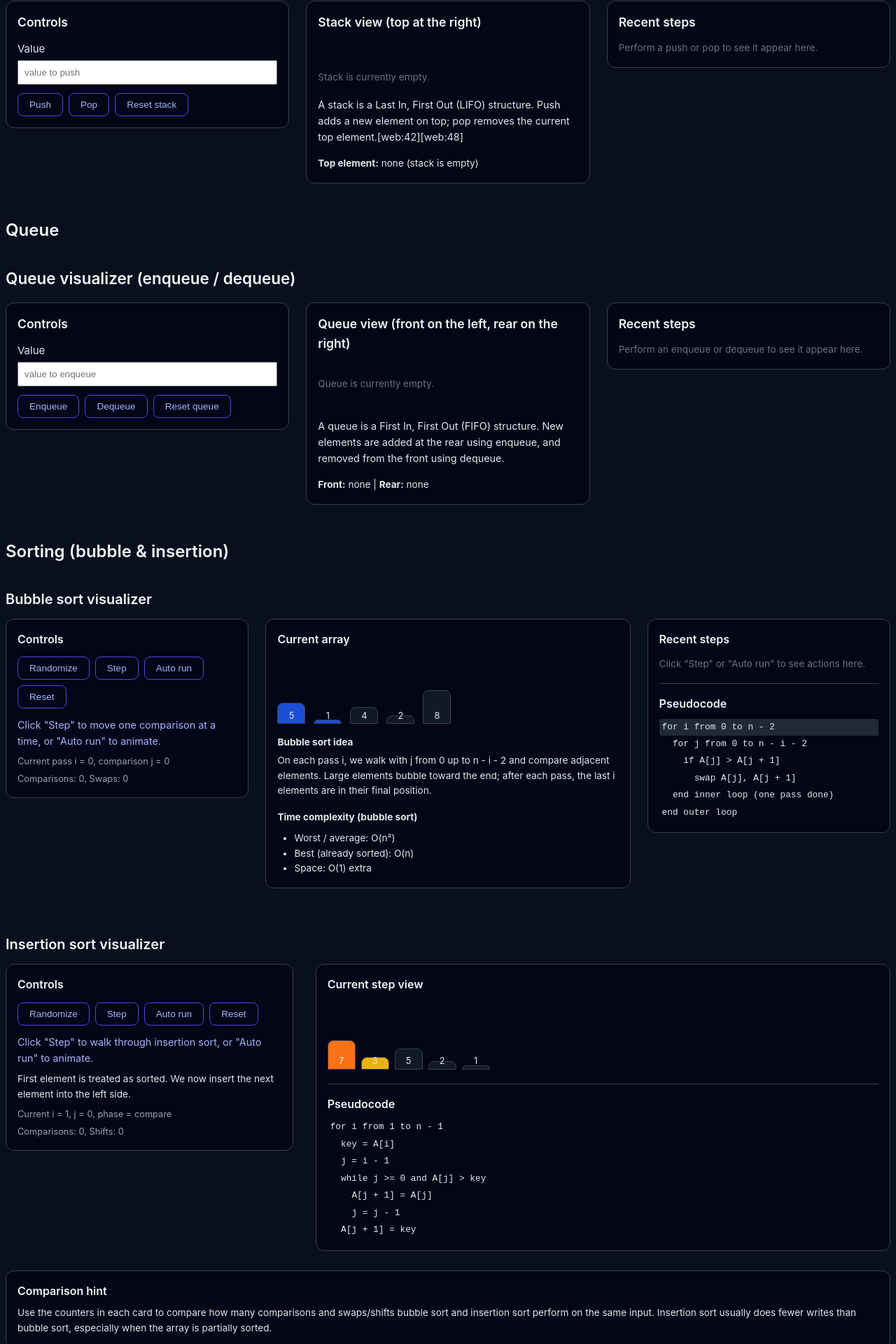
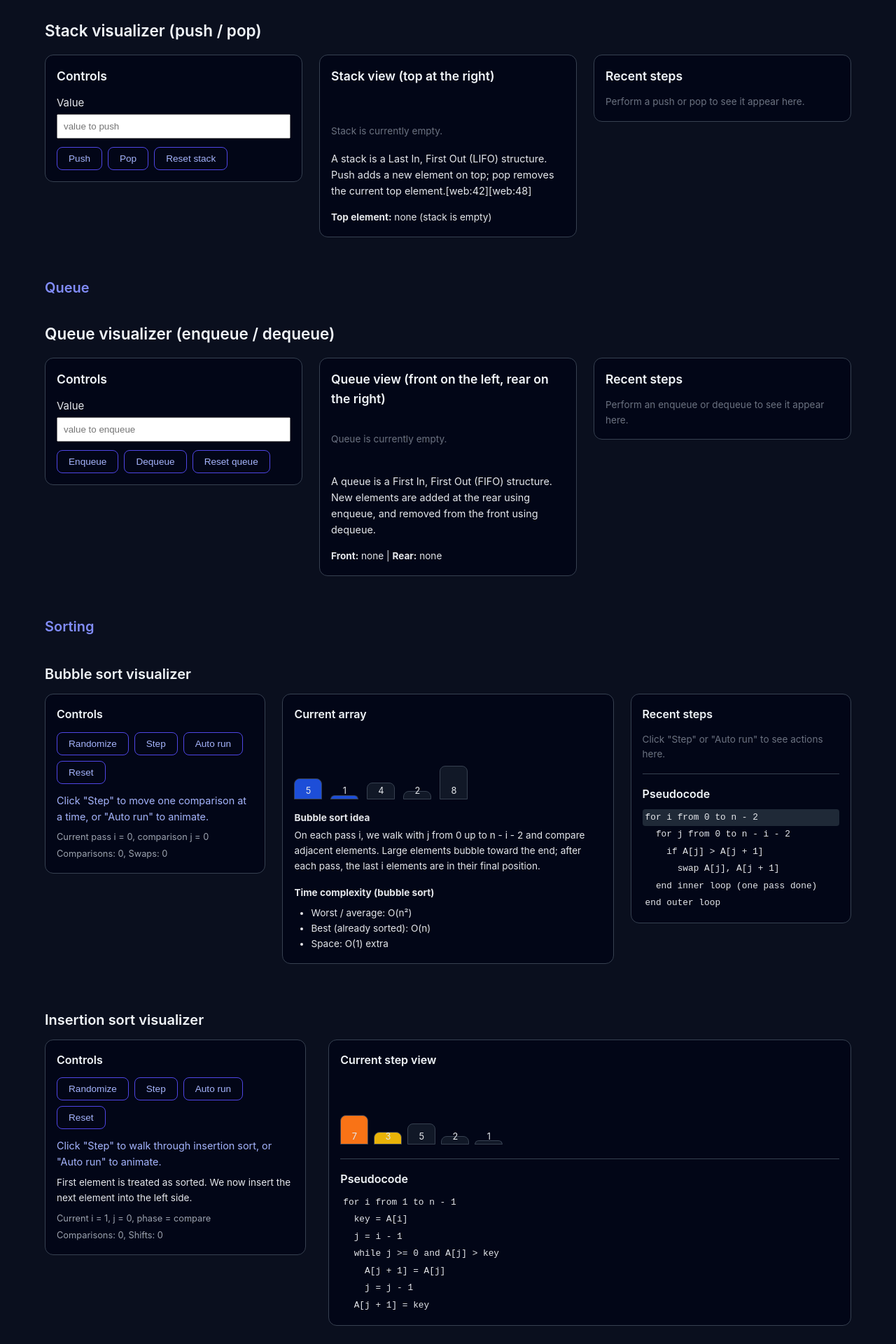
Before and after one commit to Alan-K-Biju-7/AlgoVista, a React (Create React App) app: page /simulator in a window 1280 px wide. Shown: the part 867-2787 px from the top of the page at 70% size. Built offline with nearby package versions, Linux system fonts and the light colour scheme.

Commit message:
add max-width centered layout and section headings to simulator page

```diff
--- a/src/pages/SimulatorPage.jsx
+++ b/src/pages/SimulatorPage.jsx
@@ -6,63 +6,63 @@ import InsertionSortVisualizer from '../modules/sorting/InsertionSortVisualizer'
 
 function SimulatorPage() {
   return (
-    <div style={{ paddingInline: '0.5rem' }}>
-      <h1 style={{ marginBottom: '1.5rem' }}>Live DSA simulator</h1>
+    <div
+      style={{
+        maxWidth: '1200px',
+        margin: '0 auto',
+        padding: '2rem 1.5rem',
+      }}
+    >
+      <h1 style={{ marginBottom: '0.4rem', fontSize: '2rem' }}>
+        Live DSA simulator
+      </h1>
+      <p style={{ color: '#94a3b8', marginBottom: '2.5rem', fontSize: '0.95rem' }}>
+        Step through data structures and algorithms one operation at a time.
+      </p>
 
-      <section style={{ marginBottom: '3rem' }}>
-        <h2 style={{ fontSize: '1.5rem', marginBottom: '1rem' }}>
+      <section style={{ marginBottom: '3.5rem' }}>
+        <h2 style={{ fontSize: '1.25rem', marginBottom: '1.25rem', color: '#818cf8' }}>
           Arrays
         </h2>
         <ArrayVisualizer />
       </section>
 
-      <section style={{ marginBottom: '3rem' }}>
-        <h2 style={{ fontSize: '1.5rem', marginBottom: '1rem' }}>
+      <section style={{ marginBottom: '3.5rem' }}>
+        <h2 style={{ fontSize: '1.25rem', marginBottom: '1.25rem', color: '#818cf8' }}>
           Stack
         </h2>
         <StackVisualizer />
       </section>
 
-      <section style={{ marginBottom: '3rem' }}>
-        <h2 style={{ fontSize: '1.5rem', marginBottom: '1rem' }}>
+      <section style={{ marginBottom: '3.5rem' }}>
+        <h2 style={{ fontSize: '1.25rem', marginBottom: '1.25rem', color: '#818cf8' }}>
           Queue
         </h2>
         <QueueVisualizer />
       </section>
 
       <section style={{ marginBottom: '3.5rem' }}>
-        <h2 style={{ fontSize: '1.5rem', marginBottom: '1rem' }}>
-          Sorting (bubble & insertion)
+        <h2 style={{ fontSize: '1.25rem', marginBottom: '1.25rem', color: '#818cf8' }}>
+          Sorting
         </h2>
-        <div
-          style={{
-            display: 'flex',
-            flexDirection: 'column',
-            gap: '3rem',
-          }}
-        >
+        <div style={{ display: 'flex', flexDirection: 'column', gap: '3rem' }}>
           <BubbleSortVisualizer />
           <InsertionSortVisualizer />
         </div>
         <div
           style={{
             marginTop: '1.75rem',
-            padding: '1rem',
+            padding: '1rem 1.25rem',
             borderRadius: '0.75rem',
-            border: '1px solid #374151',
-            background: '#020617',
+            border: '1px solid #1e293b',
+            background: '#0f172a',
             fontSize: '0.85rem',
+            color: '#94a3b8',
           }}
         >
-          <h3 style={{ marginBottom: '0.5rem', fontSize: '1rem' }}>
-            Comparison hint
-          </h3>
-          <p style={{ lineHeight: 1.6, color: '#e5e7eb' }}>
-            Use the counters in each card to compare how many comparisons and
-            swaps/shifts bubble sort and insertion sort perform on the same
-            input. Insertion sort usually does fewer writes than bubble sort,
-            especially when the array is partially sorted.
-          </p>
+          <strong style={{ color: '#e2e8f0' }}>Comparison hint — </strong>
+          Insertion sort usually does fewer writes than bubble sort, especially
+          when the array is partially sorted. Watch the Shifts vs Swaps counters.
         </div>
       </section>
     </div>
```
